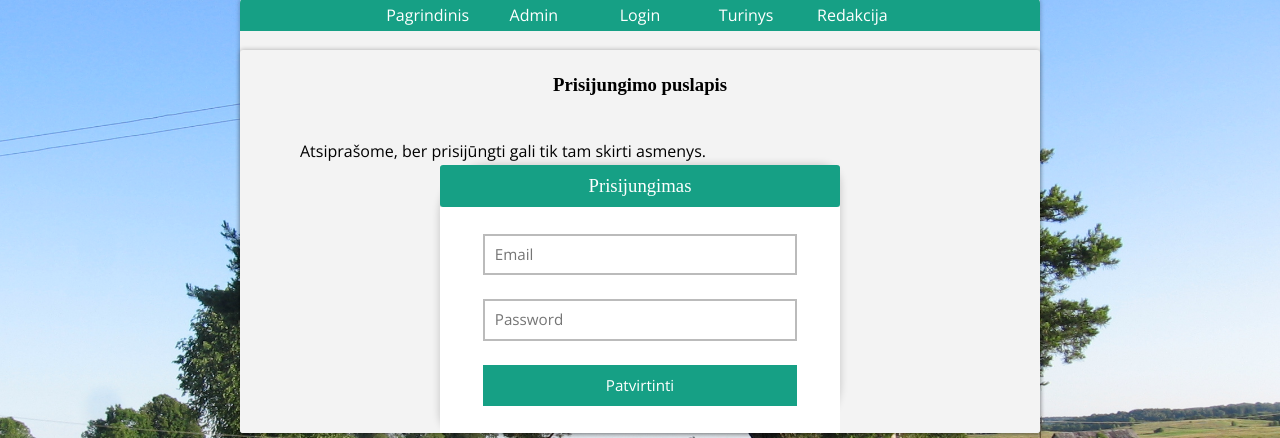
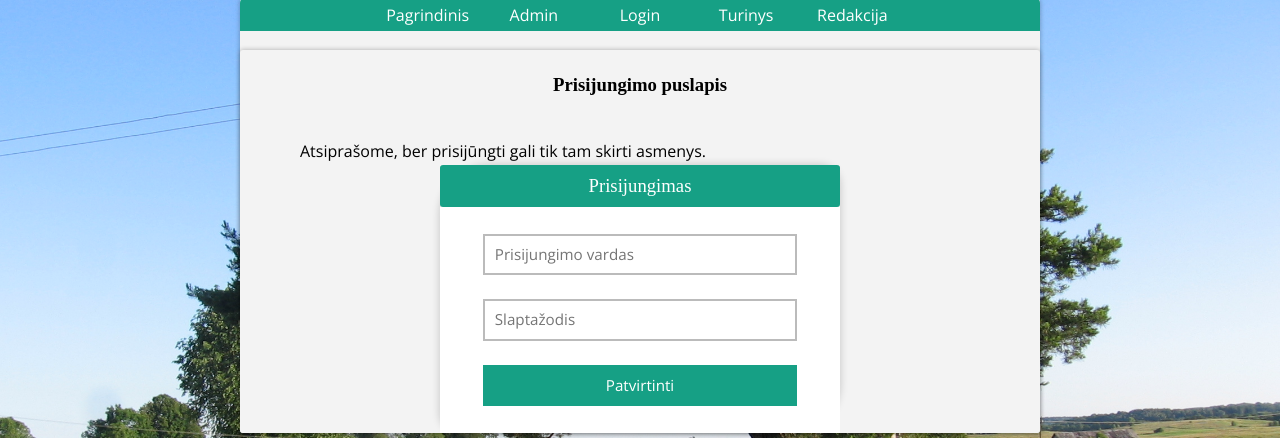
Before and after one commit to ankeris/parlamento-studijos, a PHP site: page /loginpage.php in a window 1280 px wide. Shown: the part 89-527 px from the top of the page. Run offline with PHP 8.4, Linux system fonts and the light colour scheme; some libraries are stand-ins or nearby versions; some web fonts are replaced.

Commit message:
Started working on login

```diff
--- a/css/mainpage.css
+++ b/css/mainpage.css
@@ -142,7 +142,7 @@ main {
       main #publication_list li:hover {
         transform: scale(1.03);
         transition-duration: 90ms;
-        box-shadow: 0 0 5px rgba(0, 0, 0, 0.5); }
+        box-shadow: 0 0 2px rgba(0, 100, 0, 0.5); }
   main p, main .content {
     text-align: left;
     width: 85%;
--- a/css/mainpage.scss
+++ b/css/mainpage.scss
@@ -60,7 +60,7 @@ main {
         &:hover{
             transform: scale(1.03);
             transition-duration: 90ms;
-            box-shadow:0 0 5px rgba(0, 0, 0, 0.5);
+            box-shadow:0 0 2px rgba(0, 100, 0, 0.5);
         }
     }
         }
--- a/loginpage.php
+++ b/loginpage.php
@@ -13,9 +13,9 @@
     <section class="login">
       <h3 class="login-header">Prisijungimas</h3>
       <form class="login-container" action="php/login.php" method="POST">
-        <p><input type="email" placeholder="Email"></p>
-        <p><input type="password" placeholder="Password"></p>
-        <p><input type="submit" value="Patvirtinti"></p>
+        <p><input type="email" placeholder="Prisijungimo vardas"></p>
+        <p><input type="password" placeholder="Slaptažodis"></p>
+        <p><input type="submit" name="login" value="Patvirtinti"></p>
       </form>
     </section>
 </main>
--- a/php/login.php
+++ b/php/login.php
@@ -1,3 +1,7 @@
 <?php include '../includes/pdo-conn.php' ?>
 
 <?php
+if(isset($_POST['login'])) {
+
+}
+?>
```
Also changed, not shown: 2 other files.
